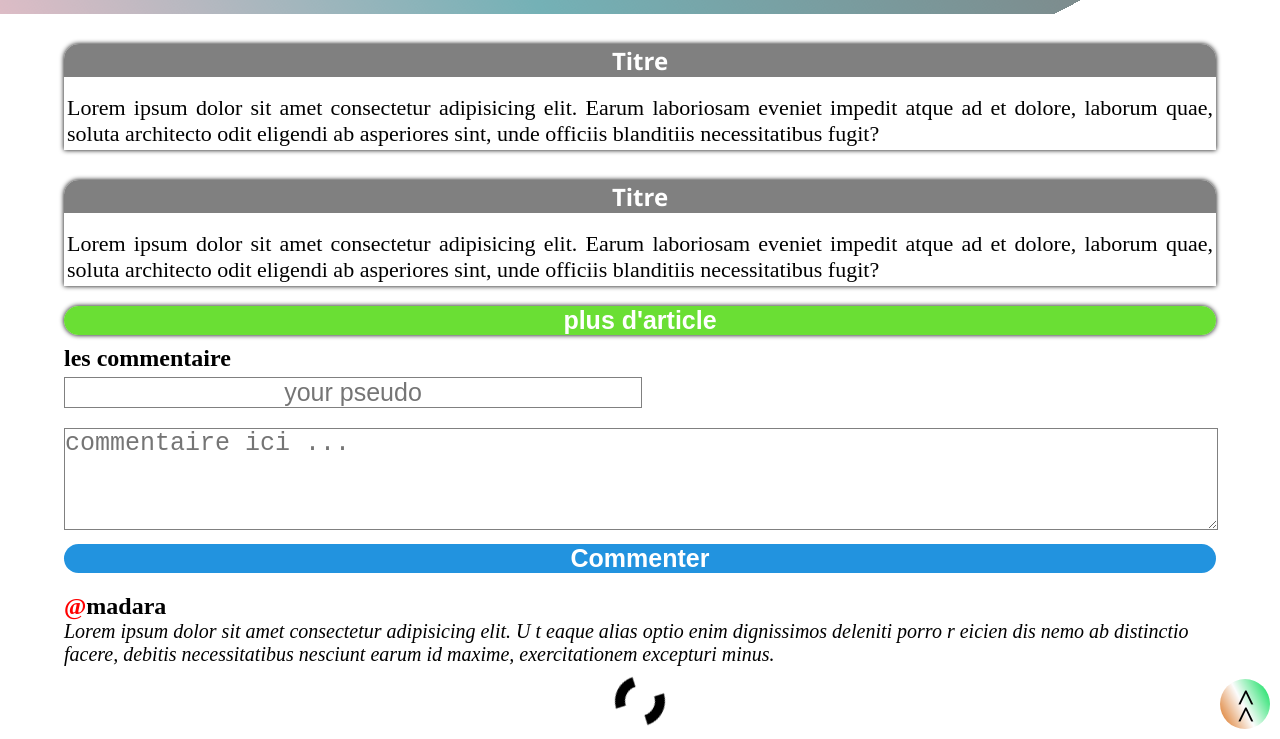
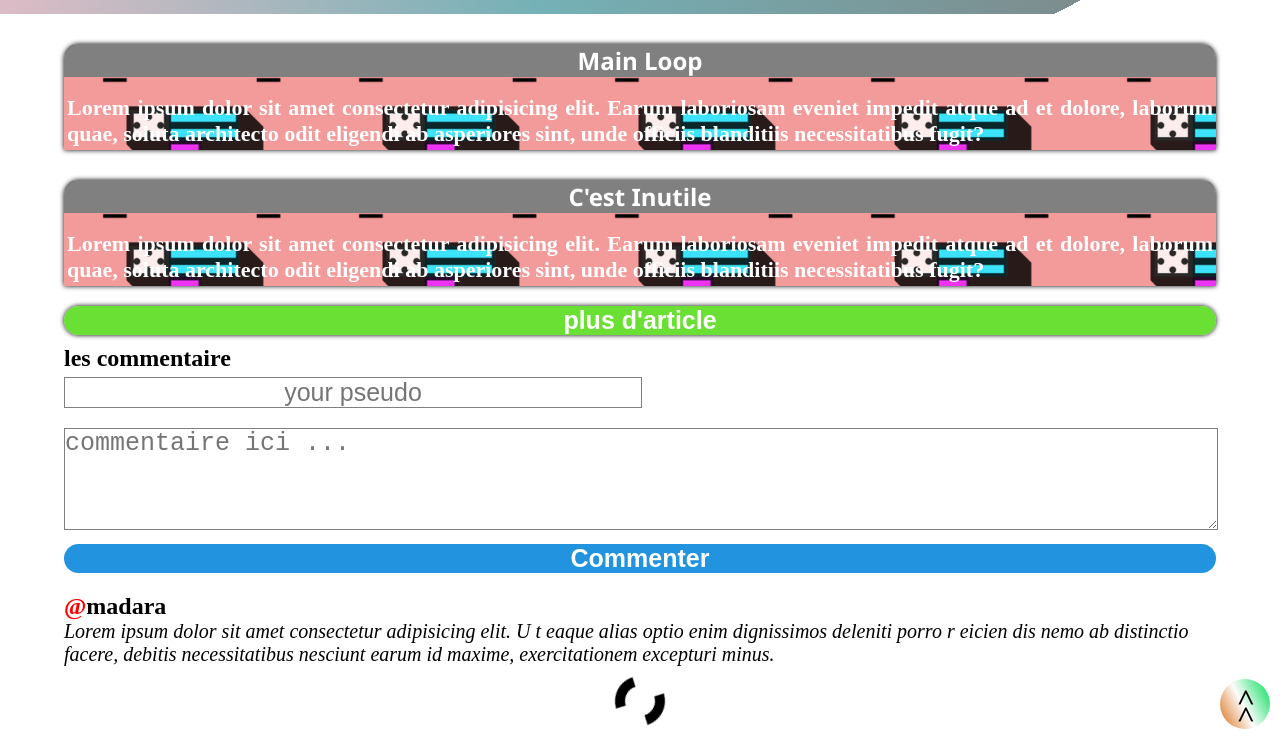
Before and after one commit to gozens/load, a plain HTML site: page index.html in a window 1280 px wide. Shown: the part 61-800 px from the top of the page. Drawn offline with Linux system fonts and the light colour scheme; no server answers.

Commit message:
Add files via upload

```diff
--- a/index.css
+++ b/index.css
@@ -45,6 +45,10 @@ article .arts{
     border-top-right-radius: 15px;
     border-top-left-radius: 15px;
     overflow: hidden;
+    background-image: url('/T_XOX_T_free-file.ico');
+    background-color: #e41f1f73;
+    color: white;
+    font-weight: bold;
 }
 .arts h1{
     background-color: gray;
--- a/index.html
+++ b/index.html
@@ -4,8 +4,9 @@
     <meta charset="UTF-8">
     <meta http-equiv="X-UA-Compatible" content="IE=edge">
     <meta name="viewport" content="width=device-width, initial-scale=1.0">
-    <title>Document</title>
+    <title>infinity</title>
     <link rel="stylesheet" href="index.css">
+    <link rel="icon" href="/T_XOX_T_free-file.ico">
 </head>
 <body>
     <header>
@@ -14,7 +15,7 @@
     <!-- <div style="height: 50px;"></div> -->
     <article class="art">
         <div class="arts">
-            <h1>titre</h1>
+            <h1>main loop</h1>
             <p>Lorem ipsum dolor sit amet consectetur adipisicing elit. Earum
                 laboriosam eveniet impedit atque ad et dolore, laborum quae,
                 soluta architecto odit eligendi
@@ -22,7 +23,7 @@
             </p>
         </div>
         <div class="arts">
-            <h1>titre</h1>
+            <h1>c'est inutile</h1>
             <p>Lorem ipsum dolor sit amet consectetur adipisicing elit. Earum
                 laboriosam eveniet impedit atque ad et dolore, laborum quae,
                 soluta architecto odit eligendi
@@ -57,9 +58,7 @@
             </p>
         </div>
     </section>
-    <center>
-        <div class="load"></div>
-    </center>
+    <center><div class="load"></div></center>
     <script type="module" src="index.js"></script>
 </body>
 </html>
```
Also changed, not shown: T_XOX_T_free-file.ico (added).
